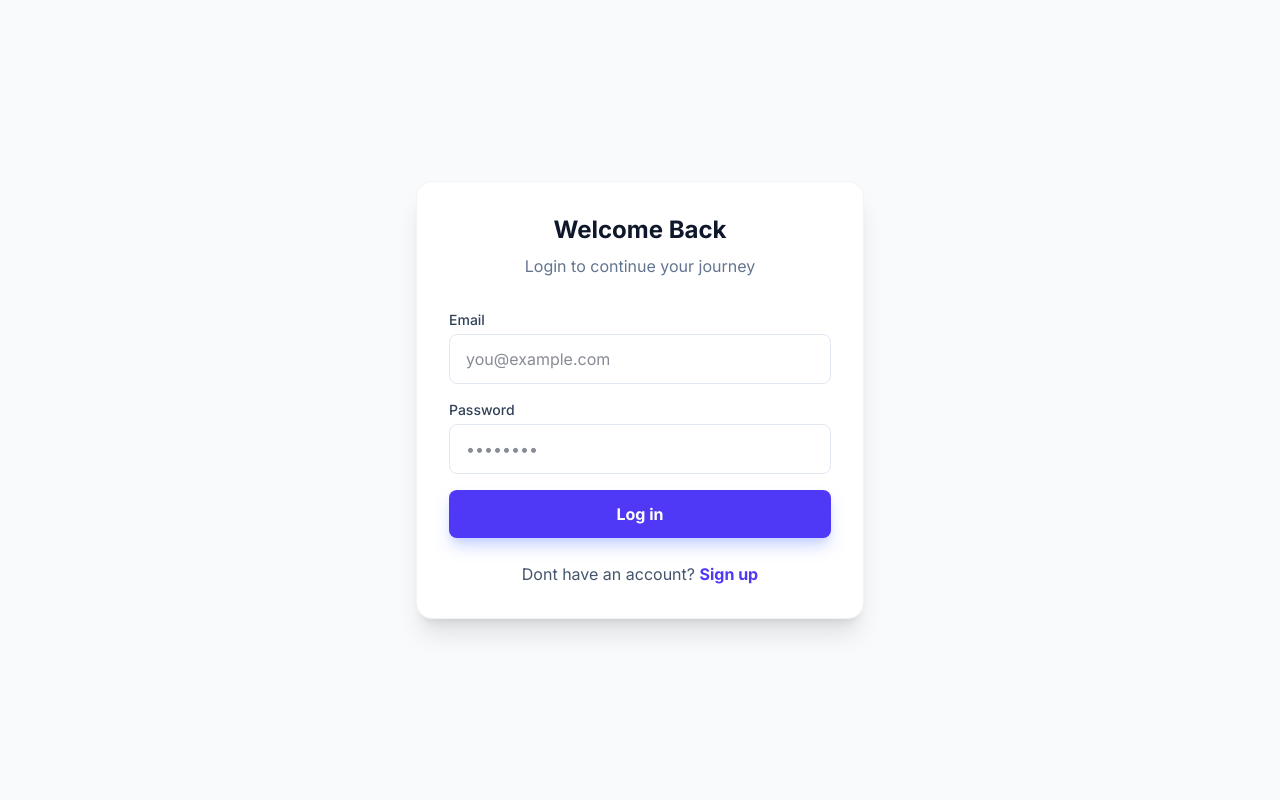
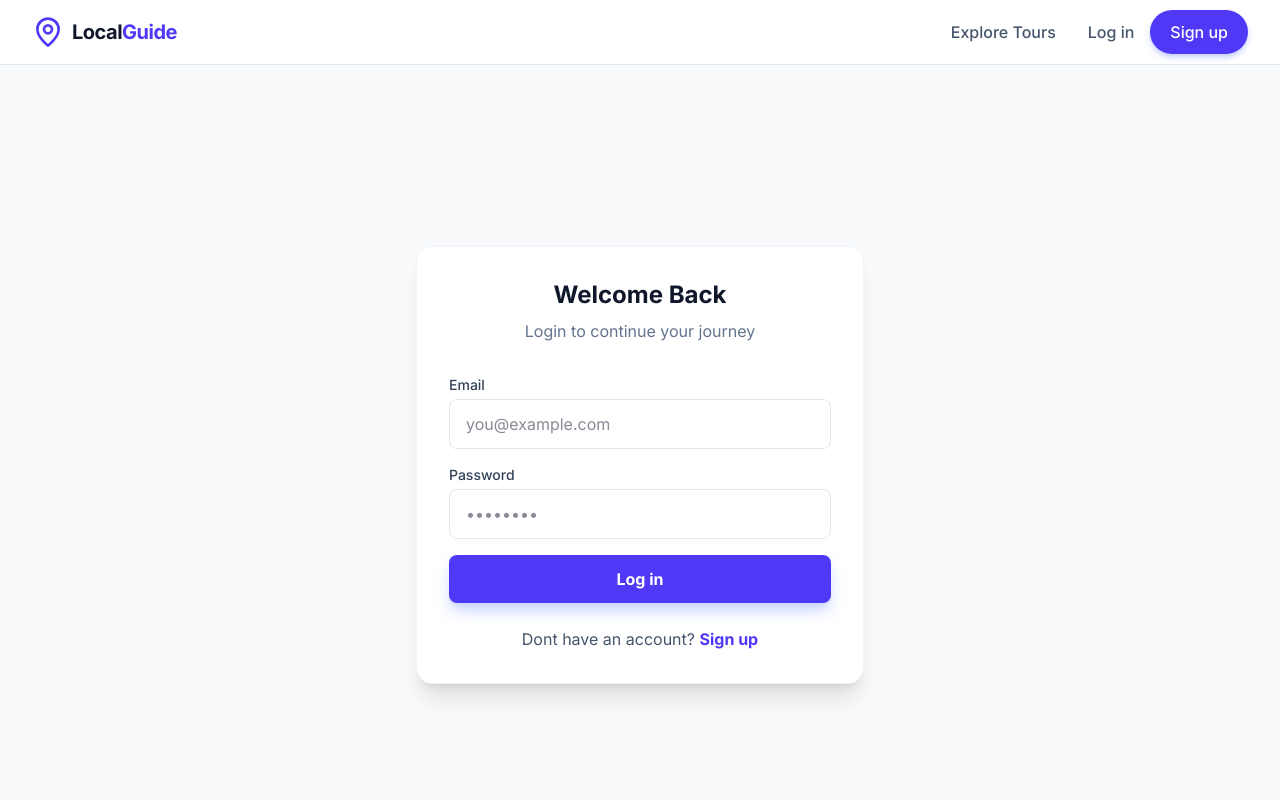
Before and after one commit to zalish-shawon/new-local-guide-frontend, a Next.js app: page /login in a window 1280 px wide. Shown: the top 800 px of the page. Built offline with nearby package versions, Linux system fonts and the light colour scheme; no server answers.

Commit message:
readme file updated

```diff
--- a/src/app/(auth)/login/page.tsx
+++ b/src/app/(auth)/login/page.tsx
@@ -8,6 +8,7 @@ import toast from "react-hot-toast";
 import { Loader2 } from "lucide-react";
 import { useAuth } from "@/src/context/AuthContext";
 import api from "@/src/services/api";
+import Navbar from "@/src/components/shared/Navbar";
 
 export default function LoginPage() {
   const { register, handleSubmit, formState: { errors } } = useForm();
@@ -32,6 +33,8 @@ export default function LoginPage() {
   };
 
   return (
+    <>
+    <Navbar/>
     <div className="min-h-screen flex items-center justify-center bg-slate-50 p-4">
       <div className="max-w-md w-full bg-white rounded-2xl shadow-xl p-8 border border-slate-100">
         <div className="text-center mb-8">
@@ -78,5 +81,6 @@ export default function LoginPage() {
         </p>
       </div>
     </div>
+    </>
   );
 }
--- a/src/app/(dashboard)/layout.tsx
+++ b/src/app/(dashboard)/layout.tsx
@@ -6,6 +6,7 @@ import { useEffect } from "react";
 import { Loader2, Sidebar } from "lucide-react";
 import { useAuth } from "@/src/context/AuthContext";
 import Navbar from "@/src/components/shared/Navbar";
+import Footer from "@/src/components/shared/Footer";
 
 export default function DashboardLayout({
   children,
@@ -47,6 +48,7 @@ export default function DashboardLayout({
             {children}
           </div>
         </main>
+        {/* <Footer /> */}
       </div>
     </div>
   );
--- a/src/app/register/page.tsx
+++ b/src/app/register/page.tsx
@@ -8,6 +8,7 @@ import { useRouter } from "next/navigation";
 import toast from "react-hot-toast";
 import { Loader2, Mail, Lock, User, Map, CheckCircle2 } from "lucide-react";
 import { AuthService } from "@/src/services/auth.service";
+import Navbar from "@/src/components/shared/Navbar";
 
 export default function RegisterPage() {
   const router = useRouter();
@@ -40,6 +41,8 @@ export default function RegisterPage() {
   };
 
   return (
+    <>
+    <Navbar/>
     <div className="min-h-screen bg-slate-50 flex items-center justify-center p-4">
       <div className="max-w-md w-full bg-white rounded-2xl shadow-xl overflow-hidden border border-slate-100">
 
@@ -163,5 +166,8 @@ export default function RegisterPage() {
         </div>
       </div>
     </div>
+
+
+    </>
   );
 }
--- a/src/components/shared/Footer.tsx
+++ b/src/components/shared/Footer.tsx
@@ -5,7 +5,7 @@ import { Facebook, Twitter, Instagram, Youtube, Mail, Phone, MapPin } from "luci
 
 export default function Footer() {
   return (
-    <footer className="bg-slate-900 text-slate-300 pt-16 pb-8">
+    <footer className="bg-slate-900 text-slate-300 pt-16 pb-8 print:hidden">
       <div className="max-w-7xl mx-auto px-4 sm:px-6 lg:px-8">
         <div className="grid grid-cols-1 md:grid-cols-2 lg:grid-cols-4 gap-12 mb-12">
 
--- a/src/components/shared/Navbar.tsx
+++ b/src/components/shared/Navbar.tsx
@@ -10,7 +10,7 @@ const Navbar = () => {
   const [isOpen, setIsOpen] = useState(false);
 
   return (
-    <nav className="bg-white border-b border-slate-200 sticky top-0 z-50">
+    <nav className="bg-white border-b border-slate-200 sticky top-0 z-50 print:hidden">
       <div className="max-w-7xl mx-auto px-4 sm:px-6 lg:px-8">
         <div className="flex justify-between h-16">
           {/* Logo */}
```
Also changed, not shown: 1 other file (tests, documents, lock files or other folders).
